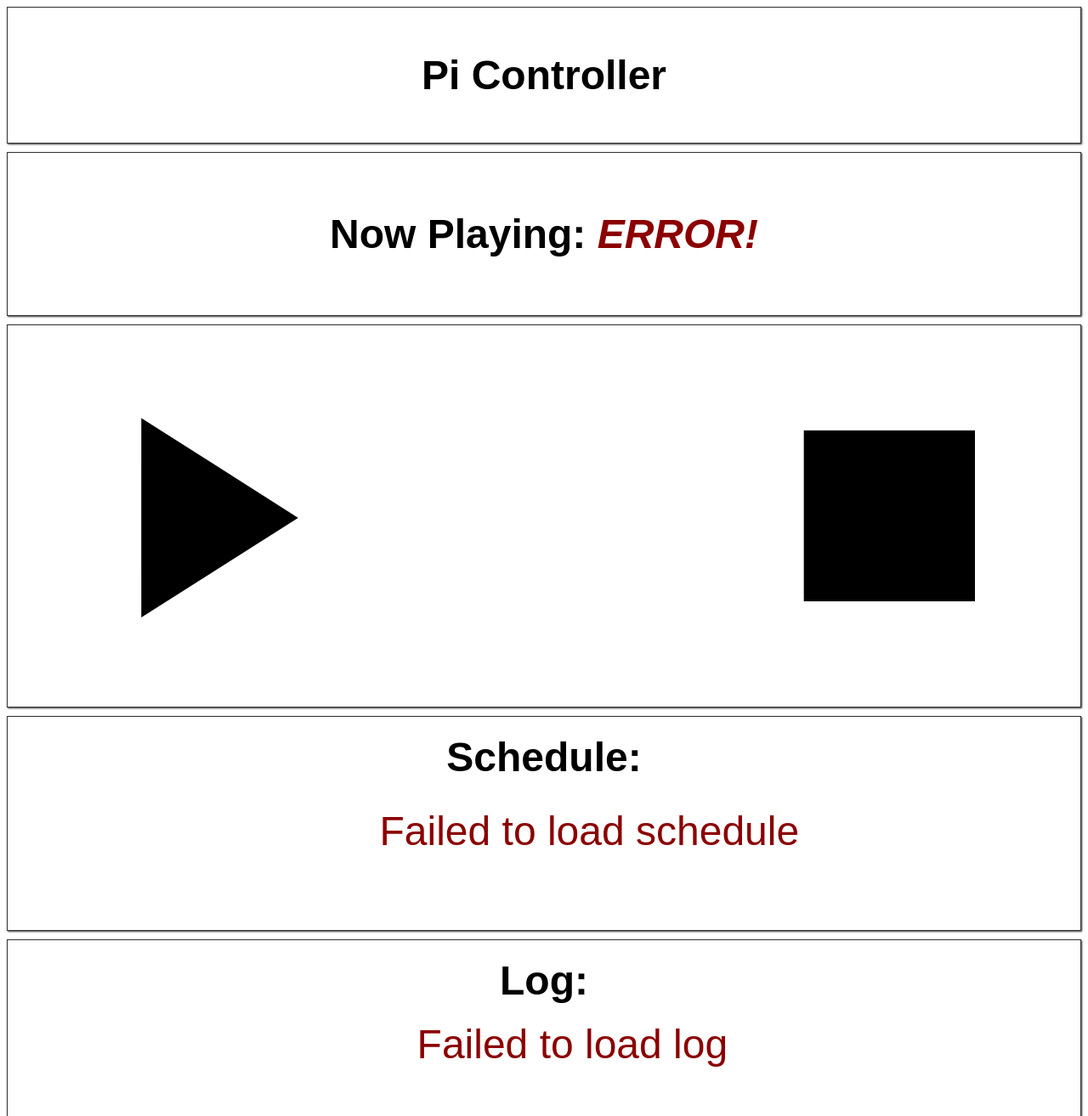
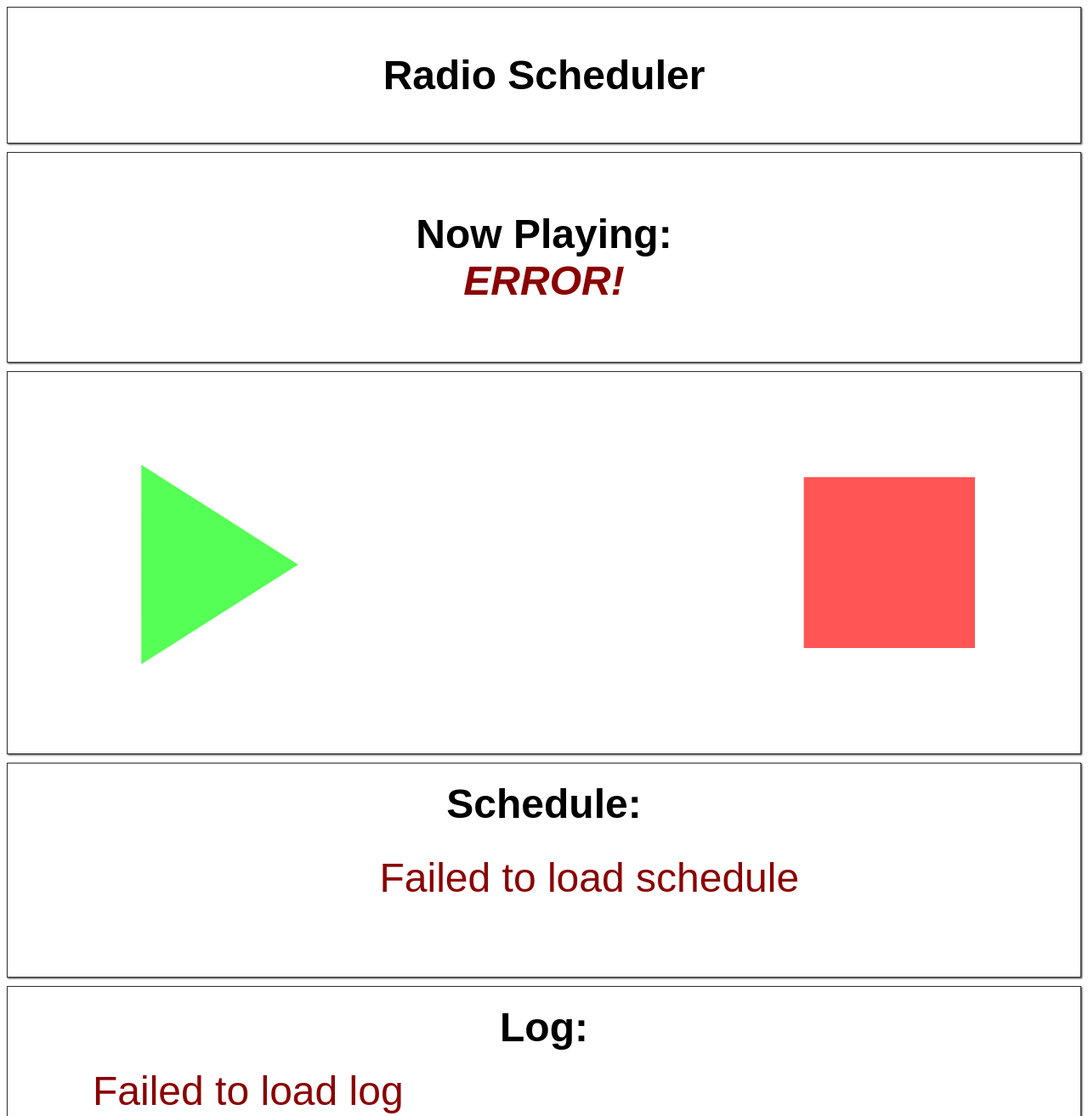
Before and after one commit to WillJMurphy/radio-scheduler, a website: page client/index.html in a window 1280 px wide. Shown: the top 1314 px of the page at 85% size. Drawn offline with Linux system fonts and the light colour scheme; no server answers.

Commit message:
Added some color to play/stop buttons and error messages called via the API

```diff
--- a/client/index.html
+++ b/client/index.html
@@ -12,6 +12,9 @@
         width: 25vw;
         height: auto;
       }
+      i {
+        color: #44CCFF;
+      }
       .card {
         box-shadow: 1px 1px 2px #333;
         border: 1px solid #333;
@@ -25,9 +28,13 @@
         cursor: pointer;
       }
       .log {
-        max-height: 100px;
+        max-height: 200px;
         font-size: 20px;
         overflow-y: scroll;
+      }
+      .ohno {
+        font-size: 20px;
+        color: darkred;
       }
     </style>
 
@@ -137,13 +144,15 @@
 
       <div class="card">
         <center>
-          <h1> Pi Controller </h1>
+          <h1>
+            Radio Scheduler
+          </h1>
         </center>
       </div>
 
       <div class="card">
         <center>
-          <h3> Now Playing: <i id="nowplayingtxt"><span class="danger">ERROR!</span></i> </h3>
+          <h3> Now Playing: <br> <i id="nowplayingtxt"><span class="danger">ERROR!</span></i> </h3>
         </center>
       </div>
 
@@ -153,14 +162,14 @@
             <td id="bPlay" onload=""class="link" onclick="r_play()">
               <!-- Play -->
               <svg style="width:100%;height:100%" viewBox="0 0 24 24">
-                  <path fill="#000000" d="M8,5.14V19.14L19,12.14L8,5.14Z" />
+                  <path fill="#55FF55" d="M8,5.14V19.14L19,12.14L8,5.14Z" />
               </svg>
             </td>
             <td> &nbsp </td>
             <td id="bStop" class="link" onclick="r_stop()">
               <!-- Stop -->
               <svg style="width:100%;height:100%" viewBox="0 0 24 24">
-                <path fill="#000000" d="M18,18H6V6H18V18Z" />
+                <path fill="#FF5555" d="M18,18H6V6H18V18Z" />
               </svg>
             </td>
           </tr>
@@ -179,10 +188,10 @@
       <div class="card">
         <center>
           <strong> Log: </strong>
+        </center>
           <pre class="log" id="logtxt">
             <span class="danger"> Failed to load log </span>
           </pre>
-        </center>
       </div>
 
       <div class="card link" onclick="reloadScheduleFromDisk()" id="reloadScheduleCard">
--- a/radioserver.js
+++ b/radioserver.js
@@ -24,7 +24,7 @@ function dateRightNow() {
 }
 function log(text) {
   if (debug) {
-    console.log(dateRightNow().toString() + " " + text)
+    console.log(dateRightNow().toString() + " " + text.toString().replace(/<[^>]*>/, ''));
   }
   logcontent = logcontent + "\n" + dateRightNow().toString() + " " + text;
 }
@@ -92,7 +92,7 @@ function scheduleRadioJobs() {
     //Check that it's 6 chunks long
     if (scheduleLine.length != 6) {
 
-      log("ERROR: Schedule line " + linenum + " contains invalid config. Not scheduling.");
+      log("<span class='ohno'>ERROR: Schedule line " + linenum + " contains invalid config. Not scheduling. </span>");
 
     } else {
 
@@ -108,7 +108,7 @@ function scheduleRadioJobs() {
 
       } else {
 
-        log("ERROR: Schedule line " + linenum + " referenced audio file '" + newAudioFile + "'. This is not in the folder /audio. Not scheduling.");
+        log("<span class='ohno'>ERROR: Schedule line " + linenum + " referenced audio file '" + newAudioFile + "'. This is not in the folder /audio. Not scheduling. </span>");
 
       }
 
```
